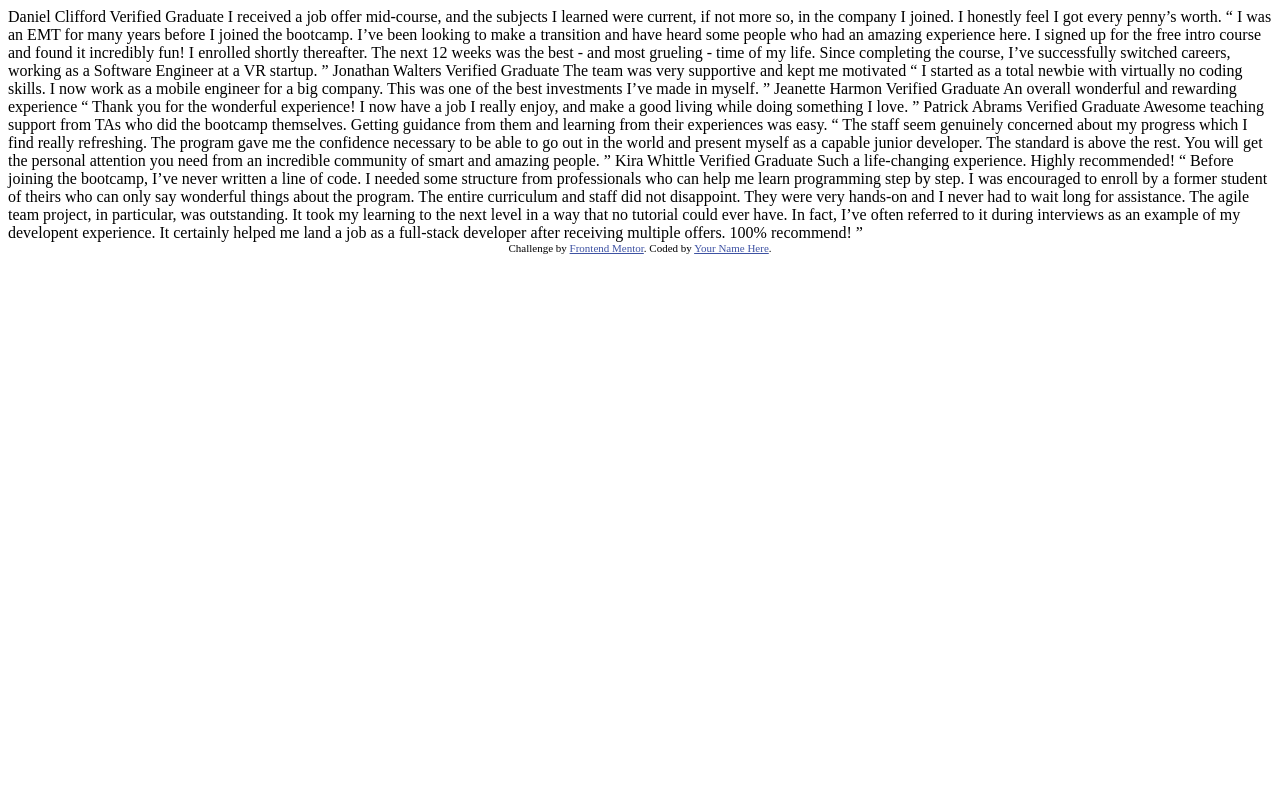
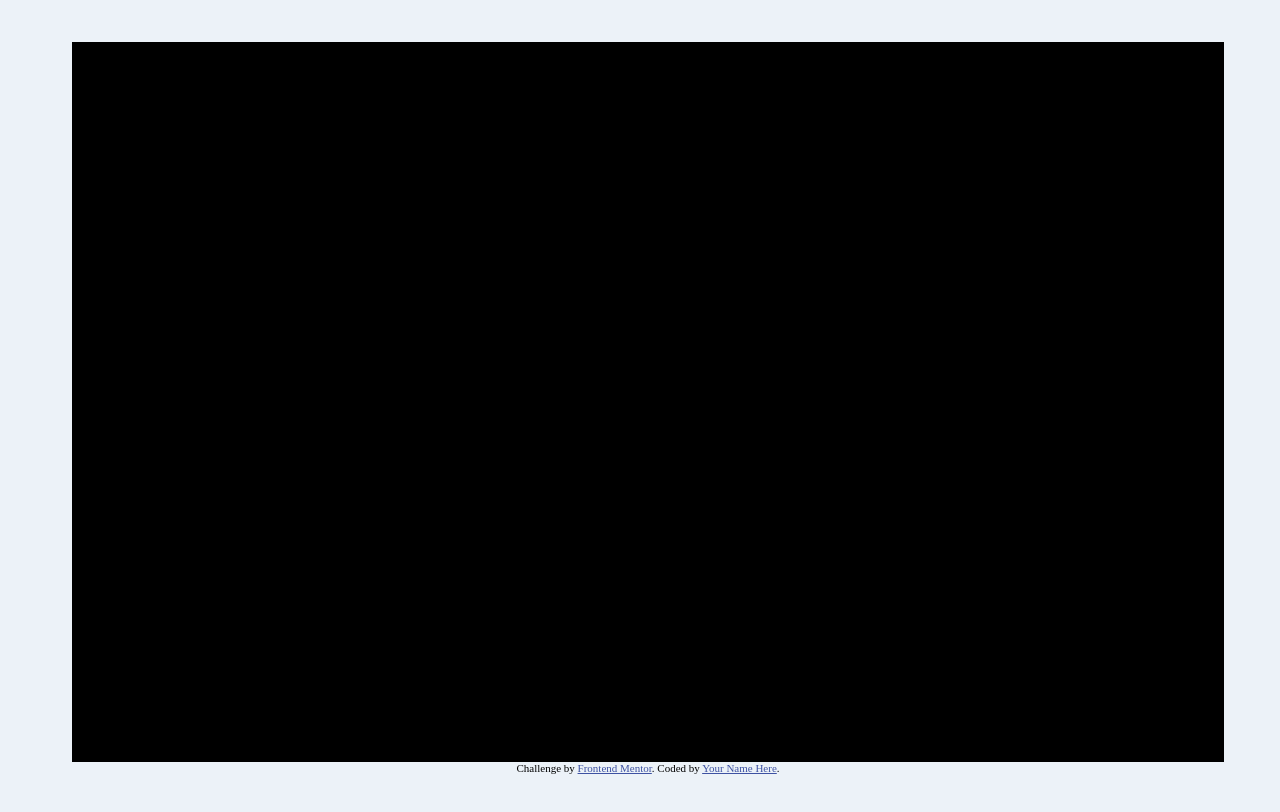
Before and after one commit to ziedlahbib/testimonials-grid-section-main, a plain HTML site: page index.html in a window 1280 px wide. Drawn offline with Linux system fonts and the light colour scheme.

Commit message:
1st step body

```diff
--- a/index.html
+++ b/index.html
@@ -5,7 +5,7 @@
   <meta name="viewport" content="width=device-width, initial-scale=1.0"> <!-- displays site properly based on user's device -->
 
   <link rel="icon" type="image/png" sizes="32x32" href="./images/favicon-32x32.png">
-
+  <link rel="stylesheet"  href="style.css">
   <title>Frontend Mentor | [Challenge Name Here]</title>
 
   <!-- Feel free to remove these styles or customise in your own stylesheet 👍 -->
@@ -15,7 +15,14 @@
   </style>
 </head>
 <body>
-  Daniel Clifford
+  <div class="container">
+
+  </div>
+  <div class="attribution">
+    Challenge by <a href="https://www.frontendmentor.io?ref=challenge" target="_blank">Frontend Mentor</a>.
+    Coded by <a href="#">Your Name Here</a>.
+  </div>
+  <!-- Daniel Clifford
   Verified Graduate
 
   I received a job offer mid-course, and the subjects I learned were current, if not more so,
@@ -67,10 +74,7 @@
   could ever have. In fact, I’ve often referred to it during interviews as an example of my developent
   experience. It certainly helped me land a job as a full-stack developer after receiving multiple offers.
   100% recommend! ”
+   -->
 
-  <div class="attribution">
-    Challenge by <a href="https://www.frontendmentor.io?ref=challenge" target="_blank">Frontend Mentor</a>.
-    Coded by <a href="#">Your Name Here</a>.
-  </div>
 </body>
 </html>
--- /dev/null
+++ b/style.css
@@ -0,0 +1,15 @@
+body{
+    background-color: hsl(210, 46%, 95%);
+    height: 100vh;
+    width: 100vw;
+    display: flex;
+    flex-direction: column;
+    justify-content: center;
+    align-items: center;
+}
+.container{
+    background-color: hsl(0, 0%, 0%);
+    height:90%;
+    width: 90%;
+
+}
```
